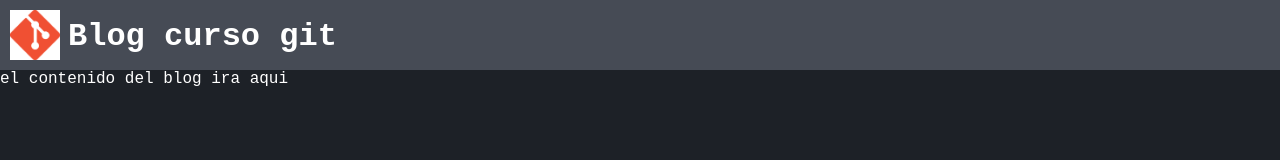
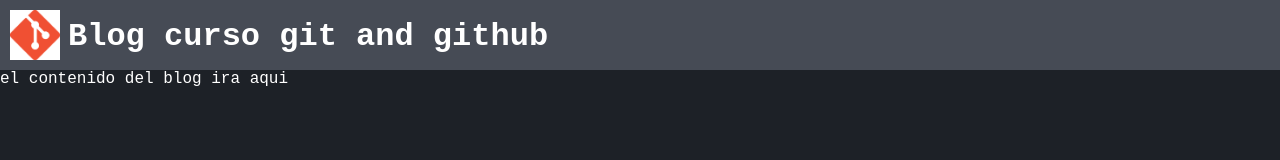
Before and after one commit to eziocard/curso-git, a plain HTML site: page git/index.html in a window 1280 px wide. Drawn offline with Linux system fonts and the light colour scheme; a web font is replaced by a local one.

Commit message:
change tittle

```diff
--- a/git/index.html
+++ b/git/index.html
@@ -10,7 +10,7 @@
 <body>
     <div class="bar">
         <img class="logo" src = "img/git.png">
-        <h1>Blog curso git</h1>
+        <h1>Blog curso git and github</h1>
     </div>
 
     <div>
```
